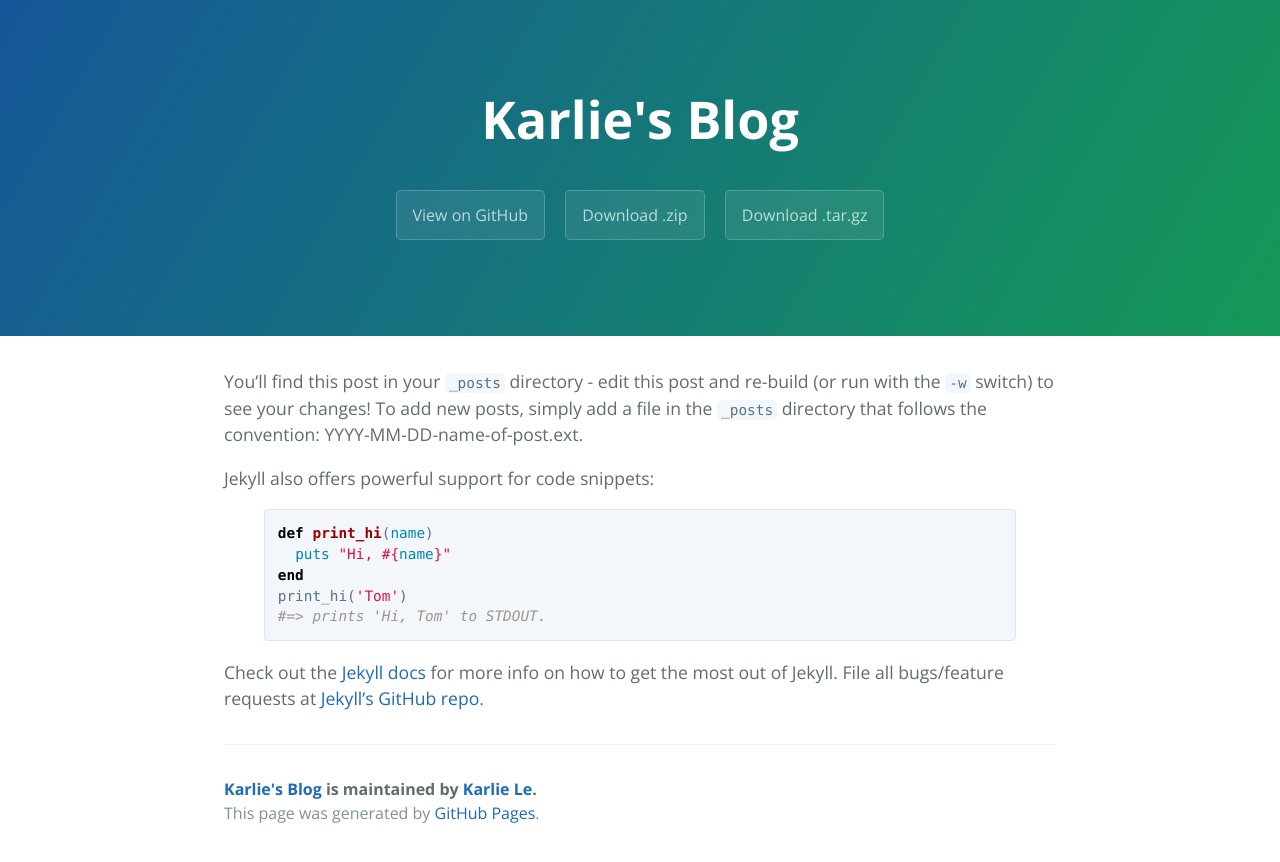
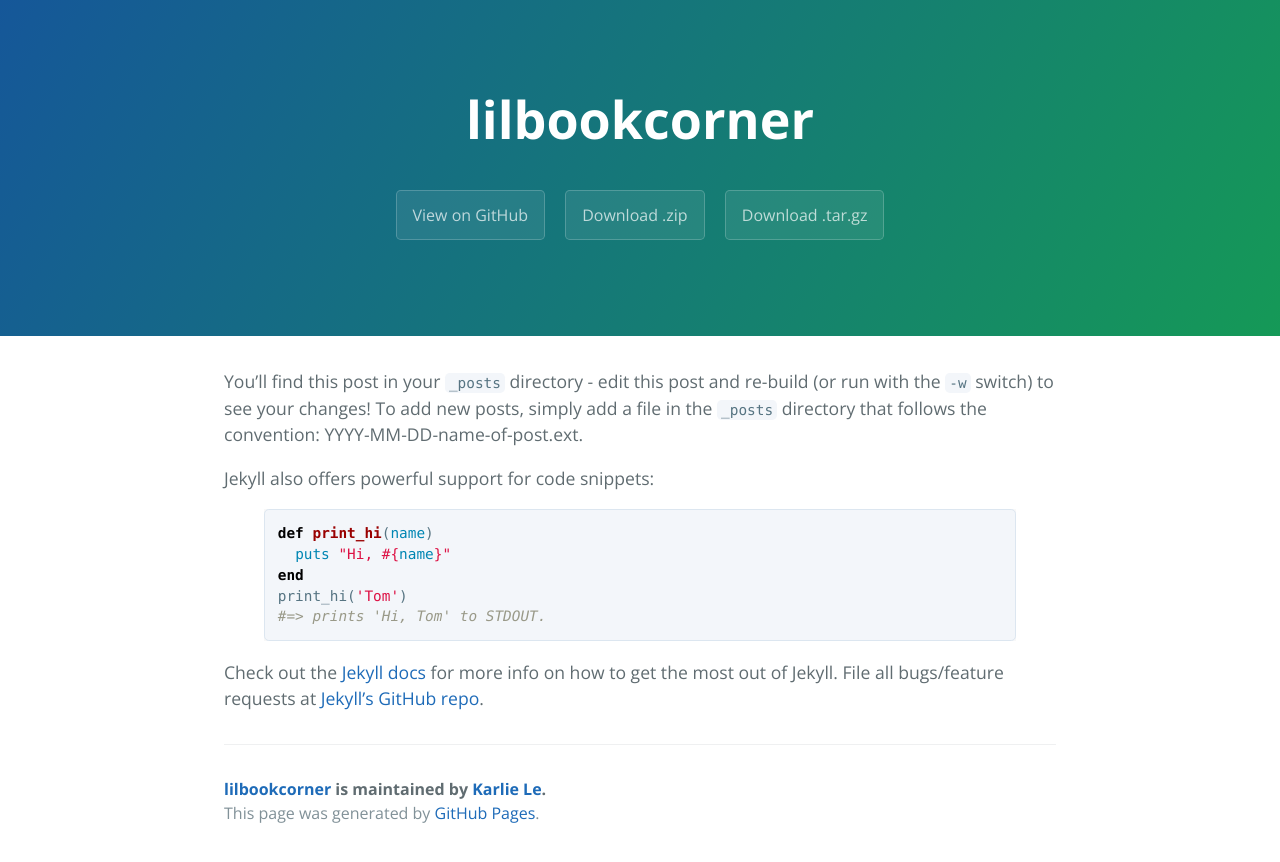
Before and after one commit to karliele/1st-repo, a Jekyll site: the page built from _posts/2016-02-12-sample-content.markdown, in a window 1280 px wide. Shown: the top 862 px of the page. Built offline with Jekyll 4.4.1, drawn with Linux system fonts in a browser that asks for light colours.

Commit message:
Update _config.yml

```diff
--- a/_config.yml
+++ b/_config.yml
@@ -1,6 +1,6 @@
 # Setup
-title: Karlie's Blog
-description:      An amateur approach to programming
+title: lilbookcorner
+description:      ONLINE LIBRARY
 baseurl:      ""
 paginate:  4   1
 locale:       "en"
```
